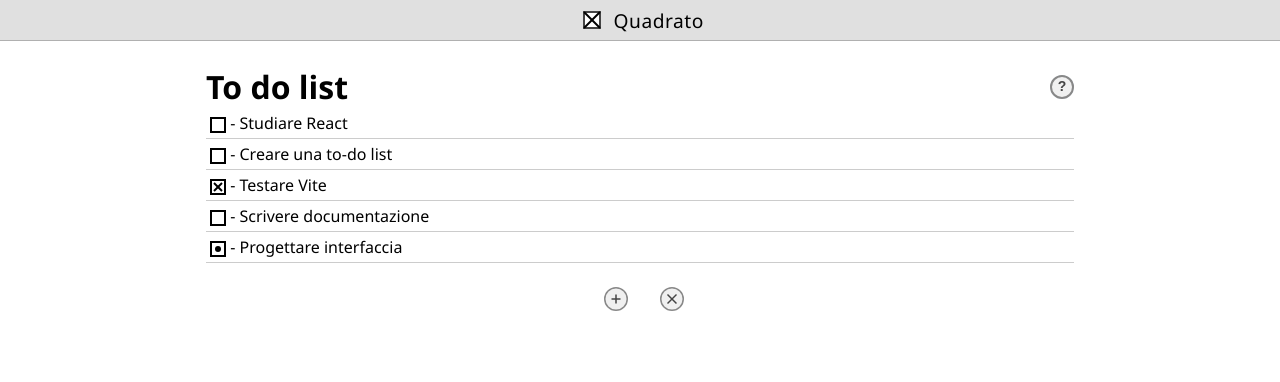
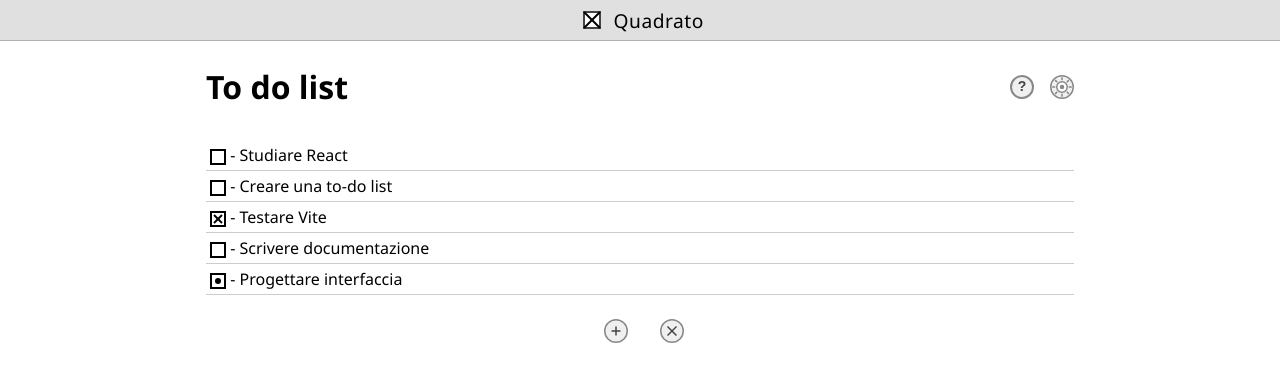
Before and after one commit to sensorario/quadrato, a React (Vite) app: page / in a window 1280 px wide. Shown: the top 382 px of the page. Built offline with nearby package versions, Linux system fonts and the light colour scheme.

Commit message:
feat(config): add configuration popup

```diff
--- a/src/App.css
+++ b/src/App.css
@@ -1,3 +1,25 @@
+.header-bar {
+    display: flex;
+    align-items: center;
+    justify-content: space-between;
+    margin-bottom: 2rem;
+}
+.header-title {
+    font-size: 2rem;
+    font-weight: 700;
+    margin: 0;
+}
+.header-icons {
+    display: flex;
+    align-items: center;
+    gap: 1rem;
+    height: 2.5rem;
+}
+.header-icons > span {
+    display: flex;
+    align-items: center;
+    height: 100%;
+}
 .clean-icon {
     display: inline-flex;
     justify-content: center;
@@ -91,7 +113,6 @@ input, textarea {
     font-size: 1.5rem;
     font-weight: bold;
     color: #0073b1;
-    background: #e6f0fa;
     border-radius: 50%;
     cursor: pointer;
     transition: background 0.2s;
--- /dev/null
+++ b/src/components/GearIcon.jsx
@@ -0,0 +1,26 @@
+import React from "react";
+
+const GearIcon = ({ size = 24, style = {} }) => (
+    <svg
+        width={size}
+        height={size}
+        viewBox="0 0 32 32"
+        xmlns="http://www.w3.org/2000/svg"
+        style={style}
+    >
+        <circle cx="16" cy="16" r="15" fill="#f0f0f0" stroke="#888" strokeWidth="2" />
+        <circle cx="16" cy="16" r="7" fill="#fff" stroke="#888" strokeWidth="2" />
+        {/* Rotellina semplificata: 8 denti */}
+        {[...Array(8)].map((_, i) => {
+            const angle = (i * 45) * Math.PI / 180;
+            const x1 = 16 + Math.cos(angle) * 9;
+            const y1 = 16 + Math.sin(angle) * 9;
+            const x2 = 16 + Math.cos(angle) * 13;
+            const y2 = 16 + Math.sin(angle) * 13;
+            return <line key={i} x1={x1} y1={y1} x2={x2} y2={y2} stroke="#888" strokeWidth="2" />;
+        })}
+        <circle cx="16" cy="16" r="3" fill="#888" />
+    </svg>
+);
+
+export default GearIcon;
--- a/src/components/Header.tsx
+++ b/src/components/Header.tsx
@@ -1,8 +1,14 @@
+import { useState } from "react";
+import GearIcon from "./GearIcon";
 import HelpIcon from "./HelpIcon";
 
-export const Header = ({ setShowHelp }) => (
-    <h1 className="title-with-help">
-        To do list
+export const Header = ({ setShowHelp }) => {
+    const [showConfig, setShowConfig] = useState(false);
+    return (
+        <>
+            <div className="header-bar">
+                <h1 className="header-title">To do list</h1>
+                <div className="header-icons">
                     <span
                         className="help-icon"
                         title="Shortcut info"
@@ -10,5 +16,18 @@ export const Header = ({ setShowHelp }) => (
                     >
                         <HelpIcon />
                     </span>
-    </h1>
+                    <span onClick={() => setShowConfig(true)} style={{ cursor: "pointer" }}>
+                        <GearIcon />
+                    </span>
+                </div>
+            </div>
+            {showConfig && (
+                <div className="modal-overlay" onClick={() => setShowConfig(false)}>
+                    <div className="modal" onClick={e => e.stopPropagation()}>
+                        <h2>Configurazioni</h2>
+                    </div>
+                </div>
+            )}
+        </>
     );
+};
```
Lines whose indentation alone changed are shown as unchanged.
